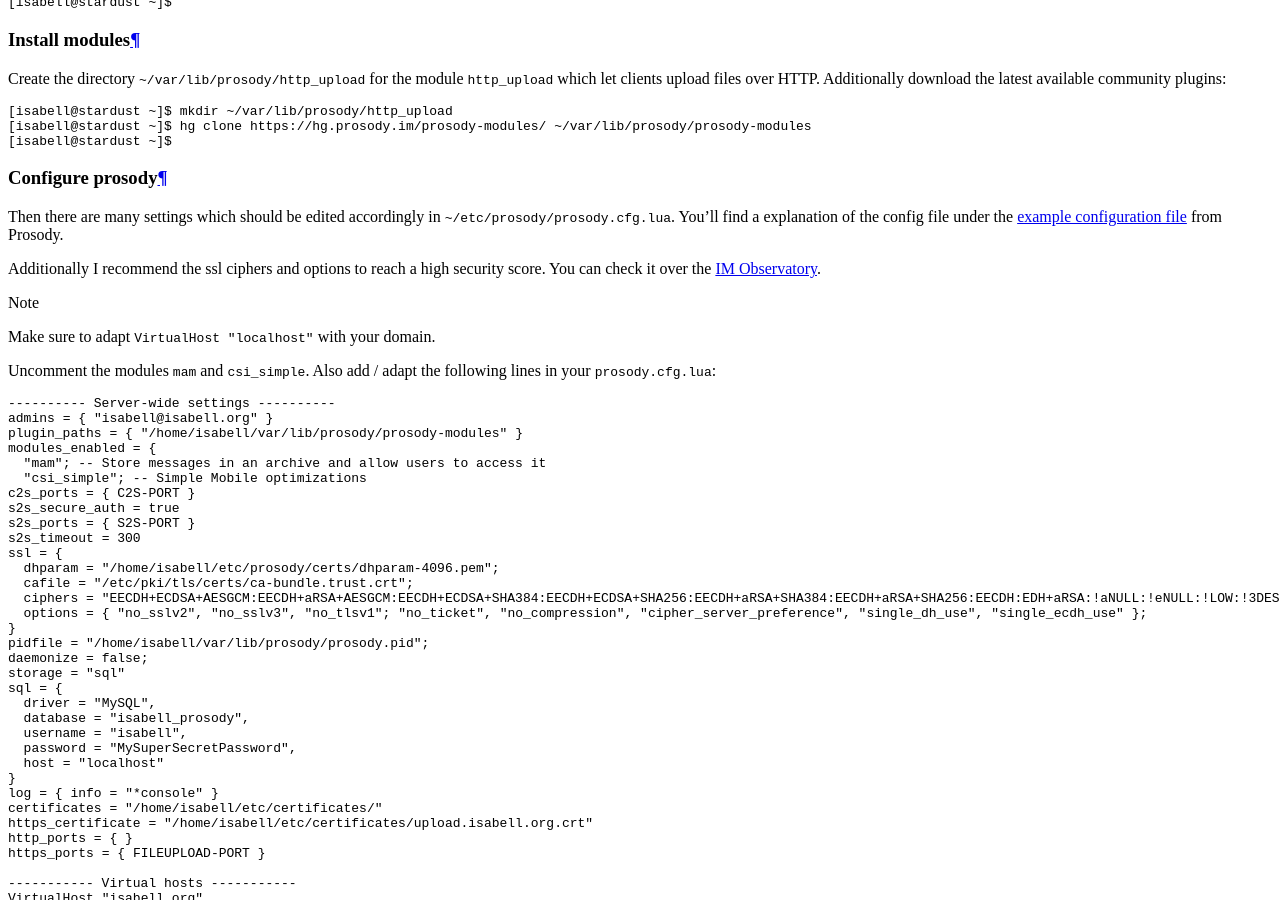
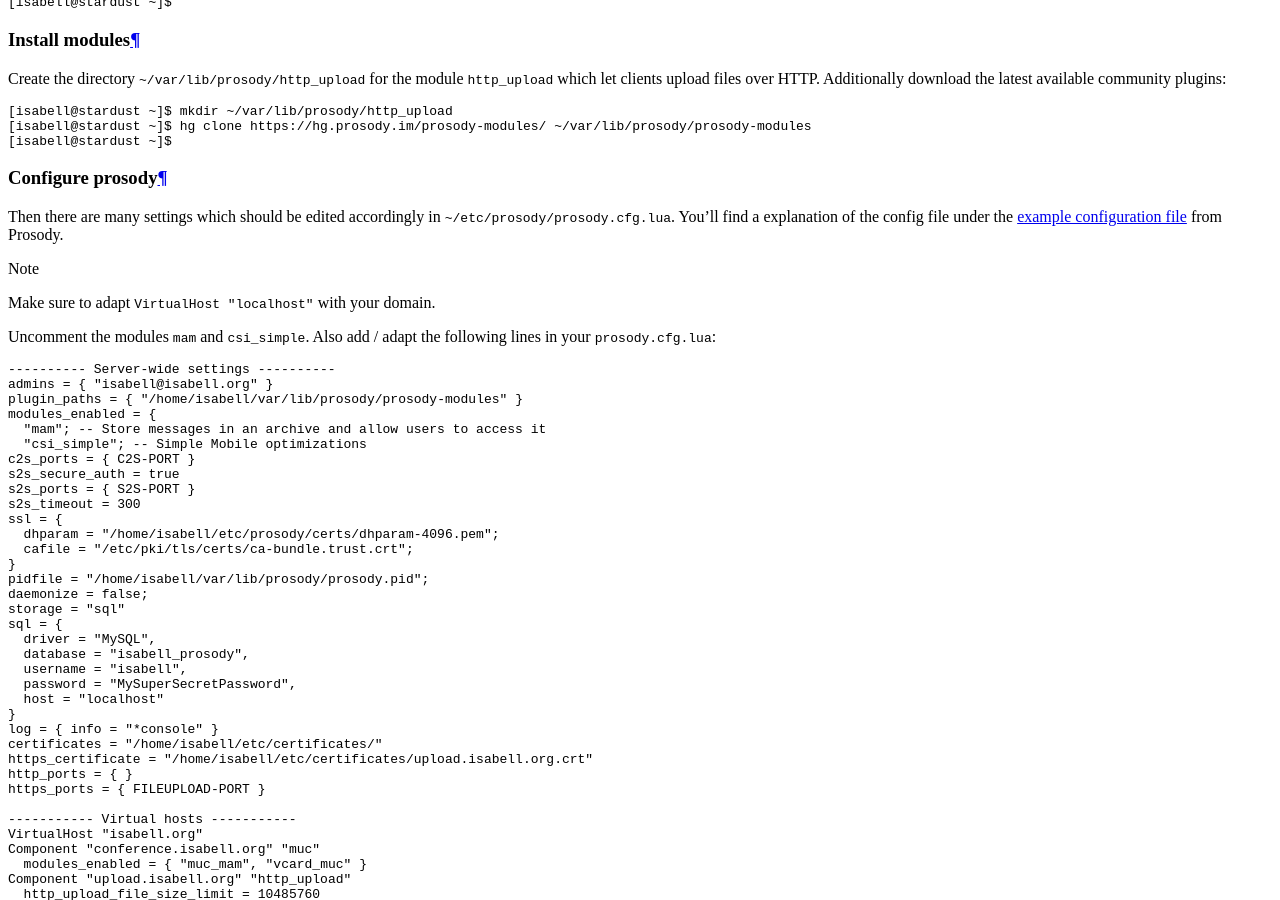
Before and after one commit to Uberspace/lab, a Sphinx documentation site: the page built from source/guide_prosody.rst, in a window 1280 px wide and 900 px high, scrolled down 8707 px. Built offline with Sphinx 7.4.7 and the Read the Docs theme 2.0.0, drawn with Linux system fonts in a browser that asks for light colours.

Commit message:
[Prosody] Remove custom TLS configuration

```diff
--- a/source/guide_prosody.rst
+++ b/source/guide_prosody.rst
@@ -256,8 +256,6 @@ Configure prosody
 
 Then there are many settings which should be edited accordingly in ``~/etc/prosody/prosody.cfg.lua``. You'll find a explanation of the config file under the `example configuration file`_ from Prosody.
 
-Additionally I recommend the ssl ciphers and options to reach a high security score. You can check it over the `IM Observatory`_.
-
 .. note:: Make sure to adapt ``VirtualHost "localhost"`` with your domain.
 
 Uncomment the modules ``mam`` and ``csi_simple``. Also add / adapt the following lines in your ``prosody.cfg.lua``:
@@ -277,8 +275,6 @@ Uncomment the modules ``mam`` and ``csi_simple``. Also add / adapt the following
  ssl = {
    dhparam = "/home/isabell/etc/prosody/certs/dhparam-4096.pem";
    cafile = "/etc/pki/tls/certs/ca-bundle.trust.crt";
-   ciphers = "EECDH+ECDSA+AESGCM:EECDH+aRSA+AESGCM:EECDH+ECDSA+SHA384:EECDH+ECDSA+SHA256:EECDH+aRSA+SHA384:EECDH+aRSA+SHA256:EECDH:EDH+aRSA:!aNULL:!eNULL:!LOW:!3DES:!MD5:!EXP:!PSK:!SRP:!DSS:!RC4:!SEED:!AES128:!CAMELLIA128";
-   options = { "no_sslv2", "no_sslv3", "no_tlsv1"; "no_ticket", "no_compression", "cipher_server_preference", "single_dh_use", "single_ecdh_use" };
  }
  pidfile = "/home/isabell/var/lib/prosody/prosody.pid";
  daemonize = false;
@@ -434,7 +430,6 @@ Tested with Prosody 0.11.5, Uberspace 7.7.1.2
 .. _dns: https://prosody.im/doc/dns
 .. _known issue: https://issues.prosody.im/1375
 .. _dependencies: https://prosody.im/doc/depends
-.. _IM Observatory: https://xmpp.net
 .. _example configuration file: https://prosody.im/doc/example_config
 .. _update feed: https://blog.prosody.im/index.xml
 .. _coturn: https://prosody.im/doc/coturn
```
